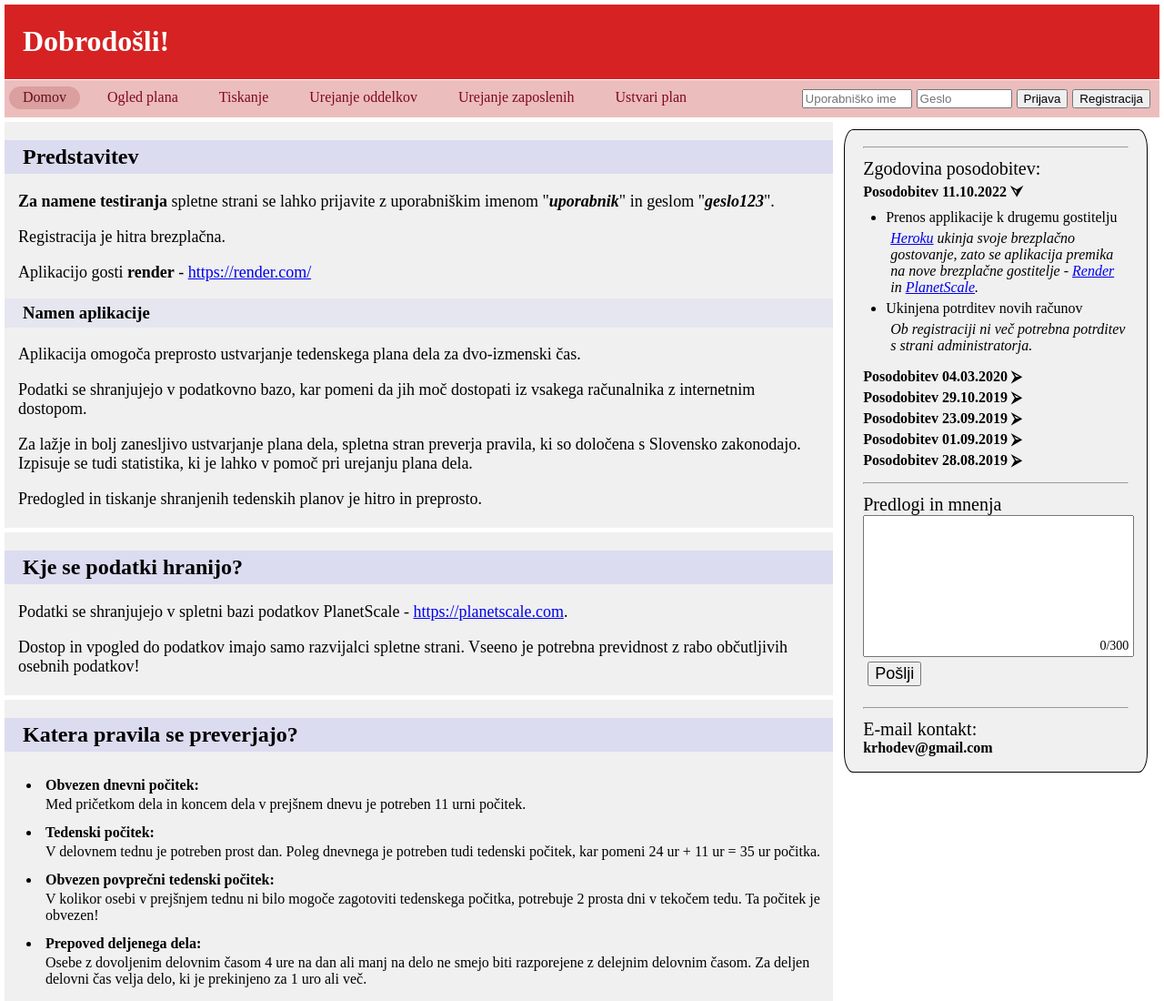
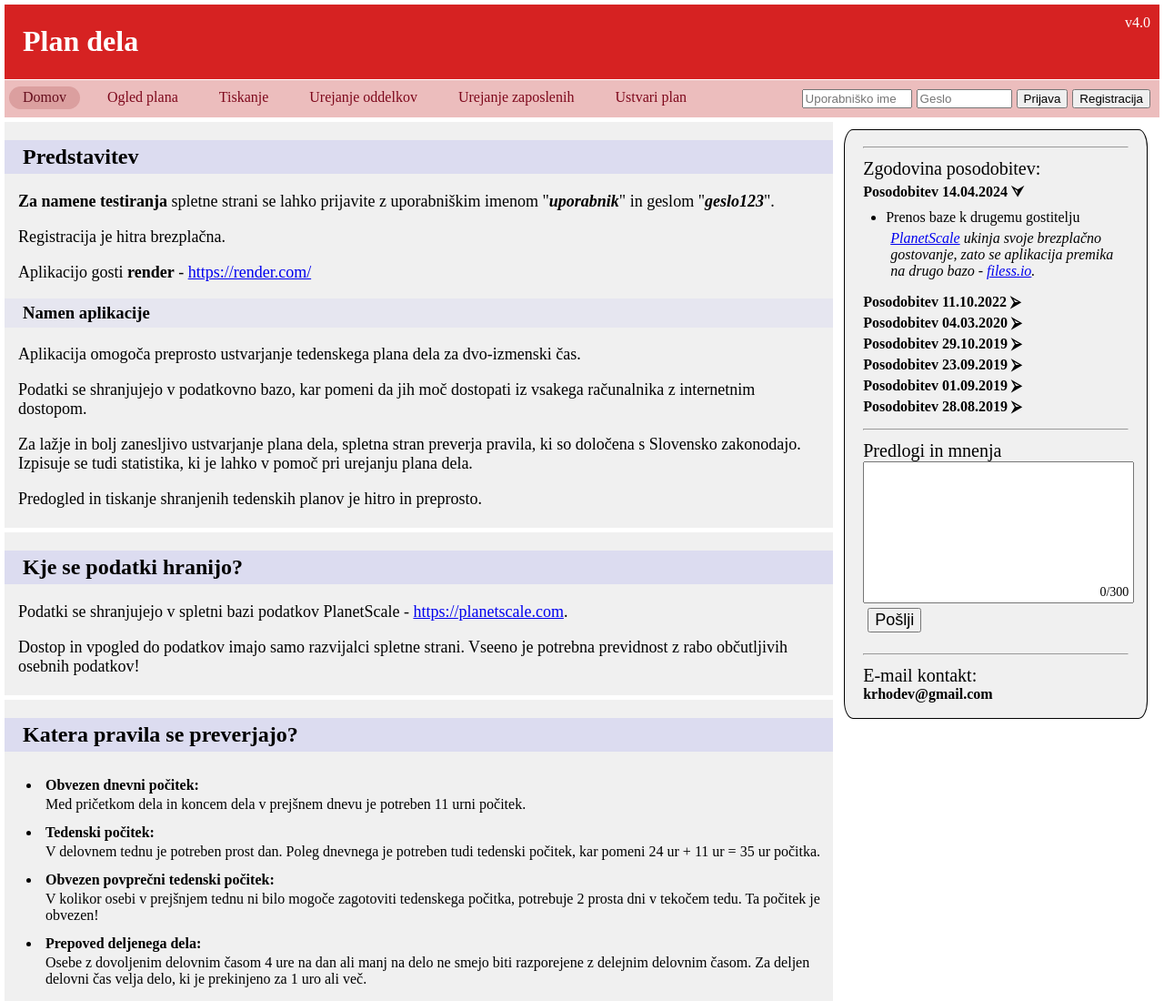
Before and after one commit to blazvrh/Shift-Planner-v2, a website: page public/index.html in a window 1280 px wide. Shown: the top 1100 px of the page at 91% size. Drawn offline with Linux system fonts and the light colour scheme.

Commit message:
DB migration from PlanetScale to filess.io

```diff
--- a/public/index.html
+++ b/public/index.html
@@ -18,7 +18,8 @@
 <body >
     <!-- Header -->
     <header>
-        <h1>Dobrodošli!</h1>
+        <div style="float: right; padding:10px;">v4.0</div>
+        <h1>Plan dela</h1>
         <!-- <img src="https://www.student.si/wp-content/uploads/2019/02/Mercator.png" alt="" class="logoImg"> -->
     </header>
     <!-- navigation menu -->
@@ -61,6 +62,18 @@
                 <span class="rightMenuTitle">
                     Zgodovina posodobitev:
                 </span>
+                <div>
+                    <h3>Posodobitev 14.04.2024 </h3>
+                    <ul>
+                        <li>
+                            <h4>Prenos baze k drugemu gostitelju</h4>
+                            <span>
+                                <a href="https://dashboard.heroku.com/">PlanetScale</a> ukinja svoje brezplačno gostovanje,
+                                zato se aplikacija premika na drugo bazo - <a href="https://dash.filess.io">filess.io</a>.
+                            </span>
+                        </li>
+                    </ul>
+                </div>
                 <div>
                     <h3>Posodobitev 11.10.2022 </h3>
                     <ul>
```
